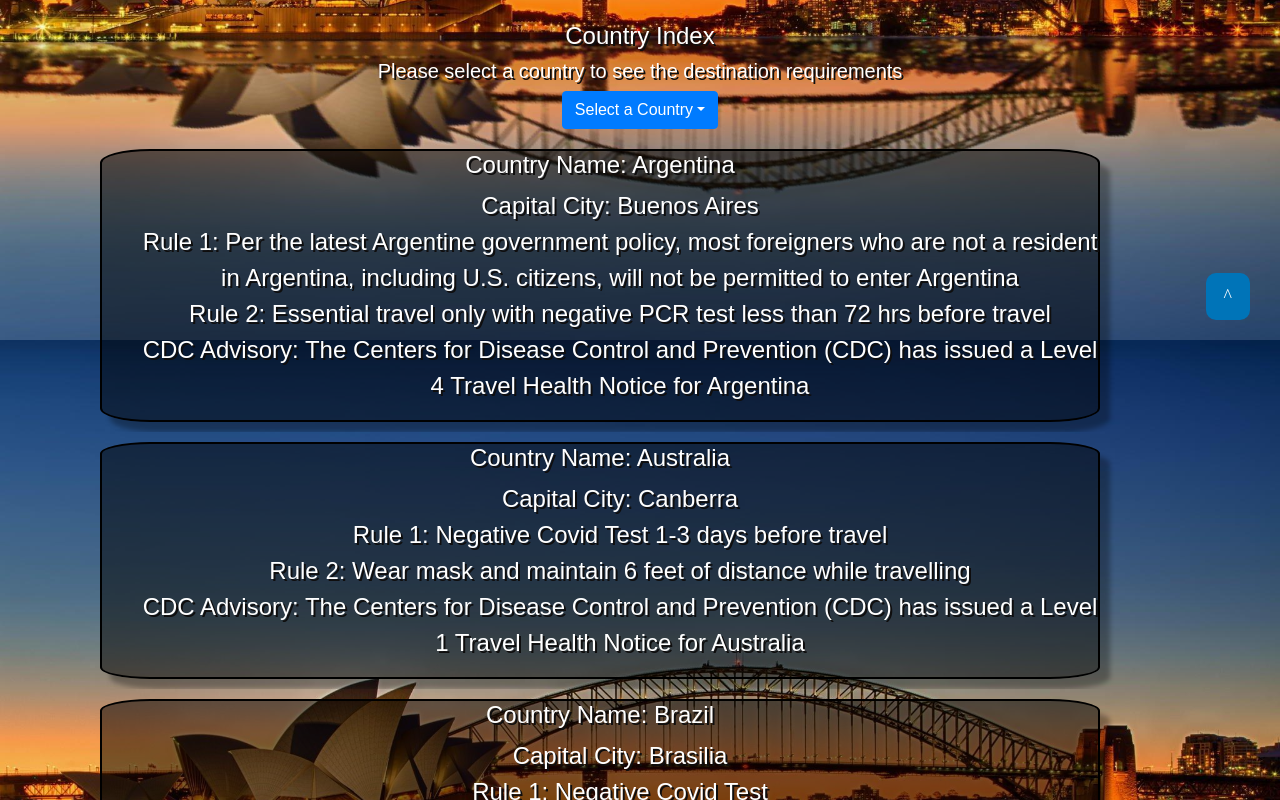
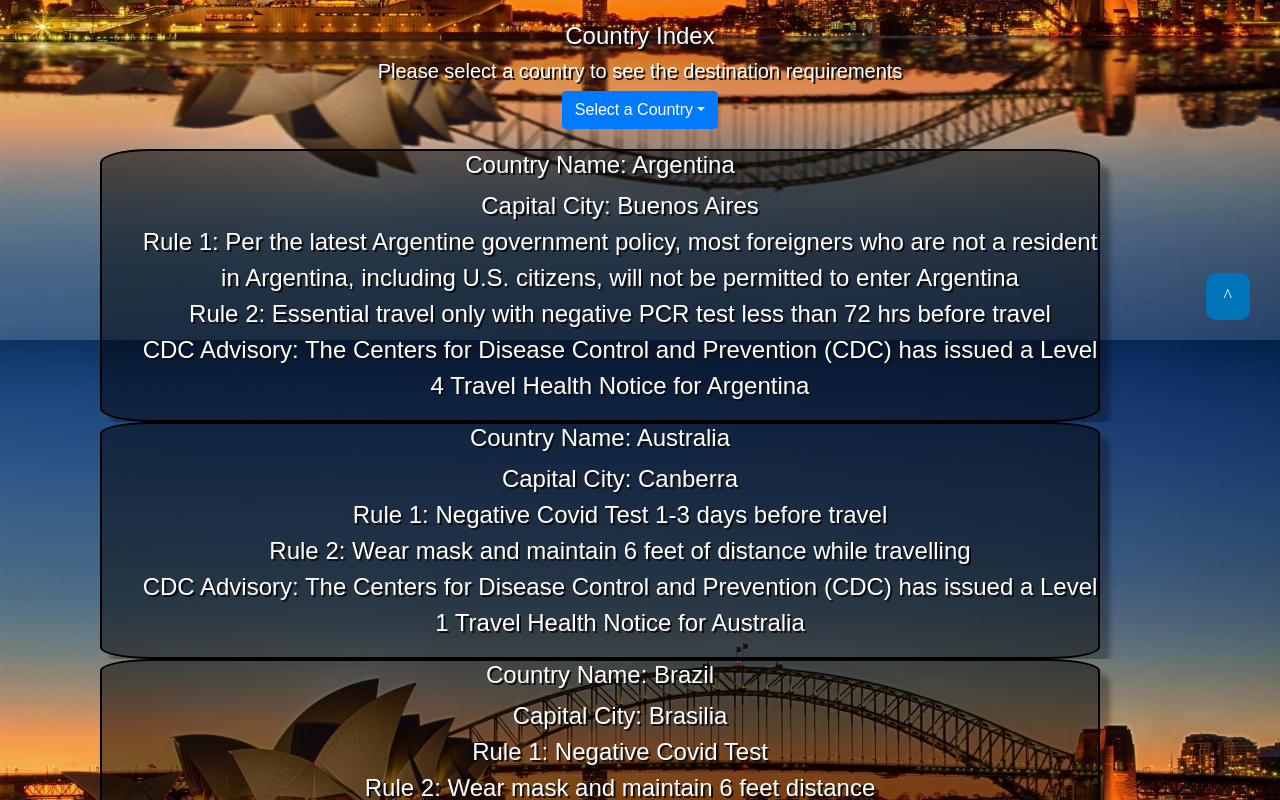
Before and after one commit to tjaved12/travelorsApp, a React (Create React App) app in the folder client/: page /Protocols in a window 1280 px wide. Shown: the part 460-1260 px from the top of the page. Built offline with nearby package versions, Linux system fonts and the light colour scheme.

Commit message:
working in wrong tree. pushing css changes and switching back to branch

```diff
--- a/client/src/components/CountryCard.js
+++ b/client/src/components/CountryCard.js
@@ -5,7 +5,7 @@
 function CountryCard(props) {
     console.log(props.userInfo)
   return (
-    <div className="container center">
+    <div className="container">
       <div className="opaque whiteText protocol" id={props.userInfo.country}>
         <h4>Country Name: {props.userInfo.country}</h4>
         <ul>
--- a/client/src/pages/Protocols.js
+++ b/client/src/pages/Protocols.js
@@ -43,6 +43,8 @@
           <h1>Destination Requirements</h1>
         </div>
       </div>
+
+    {/* ------ Content ------> */}
       <div className="row">
         <div className="whiteText center col-lg-12">
           <h4>Country Index</h4>
@@ -70,7 +72,7 @@
         </div>
       </div>
       <div className="row">
-        <div className="whiteText col-lg-12">
+        <div className="whiteText col-lg-12 center">
           {users.map(user => {
             return (
               <div className="whiteText">
```
Also changed, not shown: client/src/components/style.css (+22 -27 lines), 1 other file (tests, documents, lock files or other folders).
